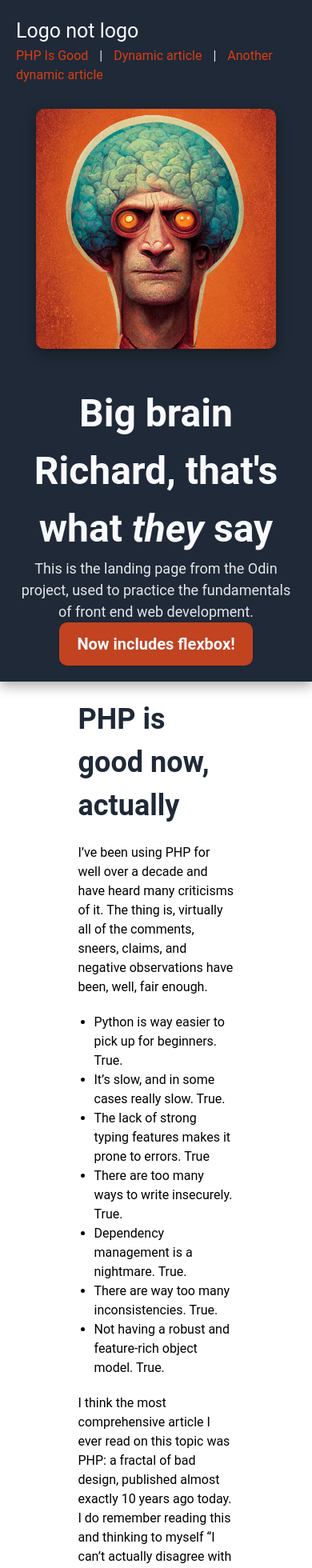
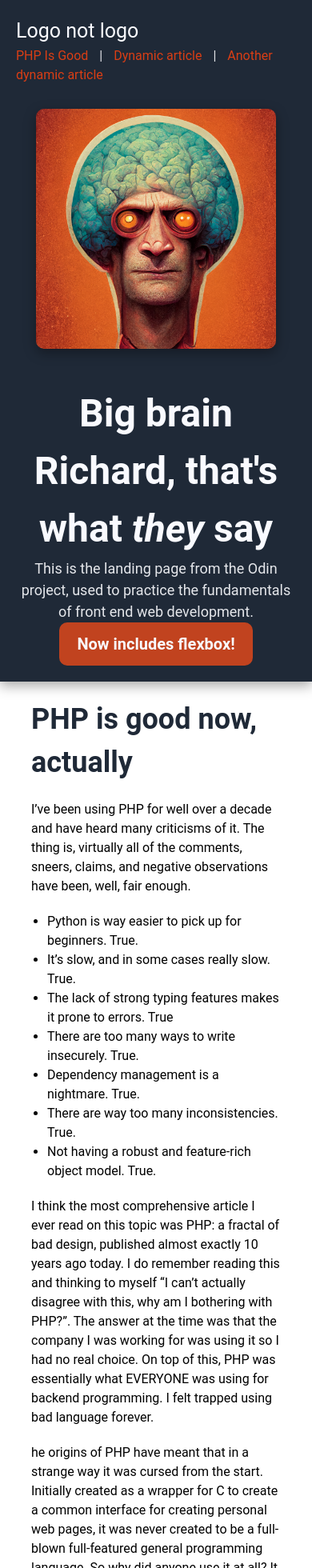
Before and after one commit to richardfwashington/personal-home-page-nextjs, a Next.js app: page /articles/php-is-good-now-actually in a window 390 px wide. Shown: the top 1960 px of the page at 80% size. Built offline with nearby package versions, Linux system fonts and the light colour scheme.

Commit message:
:art:  Add some responsive tailwind classes to content pages

```diff
--- a/src/app/articles/php-is-good-now-actually/page.tsx
+++ b/src/app/articles/php-is-good-now-actually/page.tsx
@@ -2,9 +2,9 @@ import GoHome from '../../goHome'
 
 export default function Home() {
     return (
-        <div className='grid grid-cols-4'>
+        <div className='grid grid-cols-10 sm:grid-cols-4'>
             <div></div>
-            <article className='col-span-2'>
+            <article className='col-span-8 sm:col-span-2'>
 
                 <h2 className='pt-5'>PHP is good now, actually</h2>
                 <p className='pt-5'>
```
